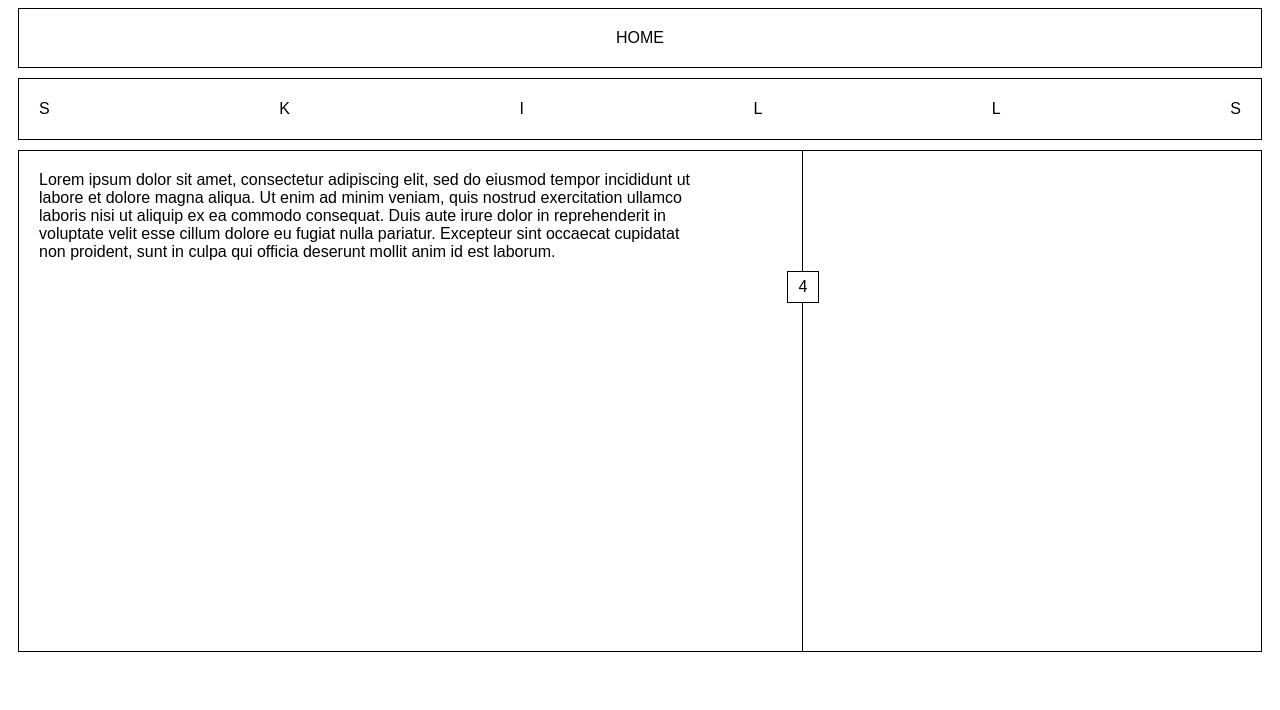
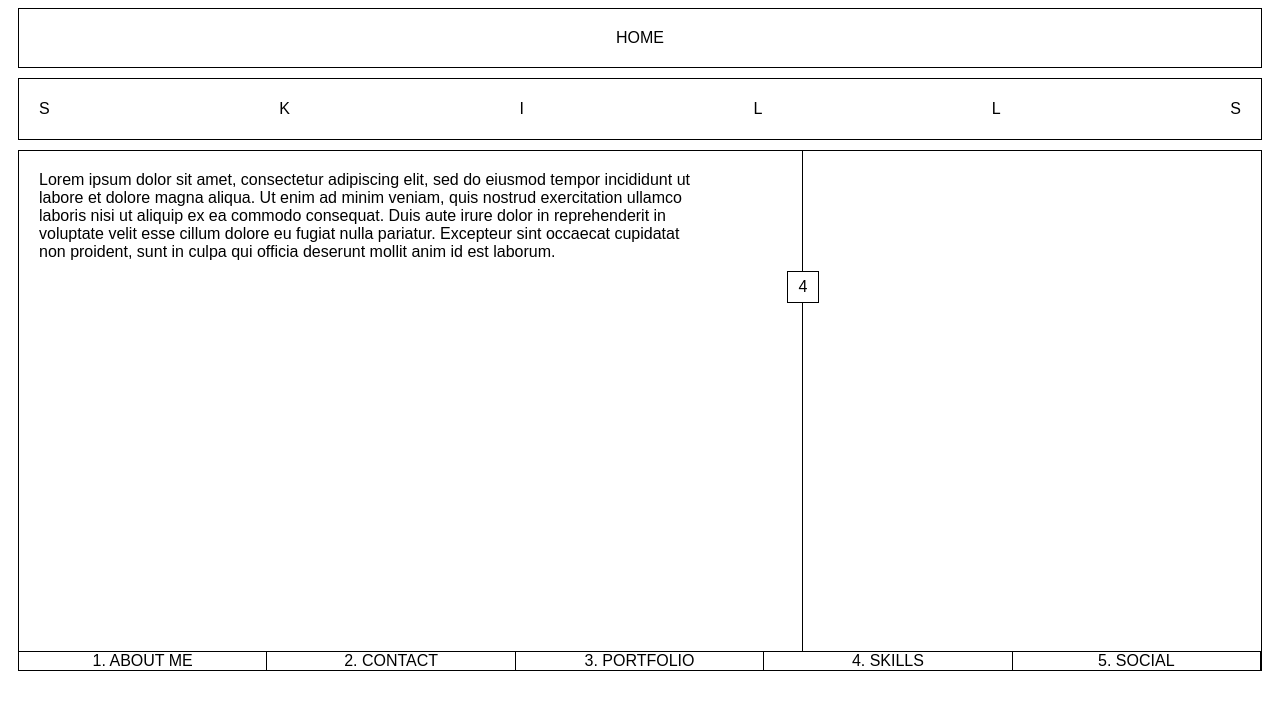
Before and after one commit to bpgoodrow/Portfolio, a React (Create React App) app: page /skills in a window 1280 px wide. Shown: the top 710 px of the page. Built offline with nearby package versions, Linux system fonts and the light colour scheme.

Commit message:
work on sidebar styling

```diff
--- a/src/components/AboutMe.css
+++ b/src/components/AboutMe.css
@@ -21,7 +21,7 @@
 
 .aboutMeHero {
   border-right: solid black .5px;
-  flex: .6;
+  flex: .8;
   display: flex;
   flex-direction: column;
   background: white;
@@ -67,3 +67,82 @@
   margin-bottom: 200px;
   background: white;
 }
+
+.footerLinks {
+  display: flex;
+  border-left: solid black .5px;
+  border-right: solid black .5px;
+  border-bottom: solid black .5px;
+  margin-left: 10px;
+  margin-right: 10px;
+}
+
+.footerLinkAboutMe {
+  border-right: solid black .5px;
+  flex: .2;
+  text-align: center;
+  color: black;
+  text-decoration: none;
+}
+
+.footerLinkAboutMe:hover {
+  background-color: black;
+  color: white;
+  cursor: pointer;
+}
+
+.footerLinkContact {
+  border-right: solid black .5px;
+  flex: .2;
+  text-align: center;
+  color: black;
+  text-decoration: none;
+}
+
+.footerLinkContact:hover {
+  background-color: black;
+  color: white;
+  cursor: pointer;
+}
+
+.footerLinkPortfolio {
+  border-right: solid black .5px;
+  flex: .2;
+  text-align: center;
+  color: black;
+  text-decoration: none;
+}
+
+.footerLinkPortfolio:hover {
+  background-color: black;
+  color: white;
+  cursor: pointer;
+}
+
+.footerLinkSkills {
+  border-right: solid black .5px;
+  flex: .2;
+  text-align: center;
+  color: black;
+  text-decoration: none;
+}
+
+.footerLinkSkills:hover {
+  background-color: black;
+  color: white;
+  cursor: pointer;
+}
+
+.footerLinkSocial {
+  border-right: solid black .5px;
+  flex: .2;
+  text-align: center;
+  color: black;
+  text-decoration: none;
+}
+
+.footerLinkSocial:hover {
+  background-color: black;
+  color: white;
+  cursor: pointer;
+}
--- a/src/components/AboutMe.js
+++ b/src/components/AboutMe.js
@@ -2,16 +2,19 @@ import React, { useEffect } from "react";
 import './AboutMe.css';
 import { useAnimation, motion } from "framer-motion";
 import { useInView } from "react-intersection-observer";
+import { NavLink } from "react-router-dom";
 
 function AboutMe() {
 
   return (
     <React.Fragment>
+
        <motion.div
         initial={{height: 0}}
         animate={{height: 1}}
         exit={{y: window.innerHeight, transition: {duration: .5}}}
       >
+        <div className="aboutMeWrapper">
           <div className="aboutMeHeader">
             <div>
               A
@@ -40,9 +43,6 @@ function AboutMe() {
               <div className="aboutMeHeroTop">
                 Lorem ipsum dolor sit amet, consectetur adipiscing elit, sed do eiusmod tempor incididunt ut labore et dolore magna aliqua. Ut enim ad minim veniam, quis nostrud exercitation ullamco laboris nisi ut aliquip ex ea commodo consequat. Duis aute irure dolor in reprehenderit in voluptate velit esse cillum dolore eu fugiat nulla pariatur. Excepteur sint occaecat cupidatat non proident, sunt in culpa qui officia deserunt mollit anim id est laborum.
               </div>
-            <div className="aboutMeHeroBottom">
-              1. ABOUT ME
-            </div>
             </div>
             <div className="aboutMeNumber">
               1
@@ -66,6 +66,14 @@ function AboutMe() {
               </div>
             </div>
           </div>
+          <div className="footerLinks">
+            <NavLink to="/aboutme" className="footerLinkAboutMe">1. ABOUT ME</NavLink>
+            <NavLink to="/contact" className="footerLinkContact">2. CONTACT</NavLink>
+            <NavLink to="/portfolio" className="footerLinkPortfolio">3. PORTFOLIO</NavLink>
+            <NavLink to="/skills" className="footerLinkSkills">4. SKILLS</NavLink>
+            <NavLink to="/social" className="footerLinkSocial">5. SOCIAL</NavLink>
+          </div>
+        </div>
       </motion.div>
     </React.Fragment>
   )
--- a/src/components/Contact.css
+++ b/src/components/Contact.css
@@ -21,7 +21,7 @@
 
 .contactHero {
   border-right: solid black .5px;
-  flex: .6;
+  flex: .8;
   display: flex;
   flex-wrap: wrap;
   padding: 20px;
--- a/src/components/Contact.js
+++ b/src/components/Contact.js
@@ -1,16 +1,18 @@
 import React from "react";
 import './Contact.css';
 import { motion } from "framer-motion";
+import { NavLink } from "react-router-dom";
 
 function Contact() {
   return (
     <React.Fragment>
-      <div className="body">
+
        <motion.div
         initial={{height: 0}}
         animate={{height: 1}}
         exit={{y: window.innerHeight, transition: {duration: .5}}}
       >
+        <div className="contactWrapper">
       <div className="contactHeader">
         <div>
           C
@@ -57,8 +59,15 @@ function Contact() {
           2
         </div>
       </div>
+      <div className="footerLinks">
+            <NavLink to="/aboutme" className="footerLinkAboutMe">1. ABOUT ME</NavLink>
+            <NavLink to="/contact" className="footerLinkContact">2. CONTACT</NavLink>
+            <NavLink to="/portfolio" className="footerLinkPortfolio">3. PORTFOLIO</NavLink>
+            <NavLink to="/skills" className="footerLinkSkills">4. SKILLS</NavLink>
+            <NavLink to="/social" className="footerLinkSocial">5. SOCIAL</NavLink>
+          </div>
+      </div>
       </motion.div>
-      </div>
     </React.Fragment>
   )
 }
--- a/src/components/Portfolio.js
+++ b/src/components/Portfolio.js
@@ -1,6 +1,7 @@
 import React from "react";
 import './Portfolio.css';
 import { motion } from "framer-motion";
+import { NavLink } from "react-router-dom";
 
 function Portfolio() {
   return(
@@ -47,6 +48,13 @@ function Portfolio() {
           3
         </div>
       </div>
+      <div className="footerLinks">
+            <NavLink to="/aboutme" className="footerLinkAboutMe">1. ABOUT ME</NavLink>
+            <NavLink to="/contact" className="footerLinkContact">2. CONTACT</NavLink>
+            <NavLink to="/portfolio" className="footerLinkPortfolio">3. PORTFOLIO</NavLink>
+            <NavLink to="/skills" className="footerLinkSkills">4. SKILLS</NavLink>
+            <NavLink to="/social" className="footerLinkSocial">5. SOCIAL</NavLink>
+          </div>
       </motion.div>
     </React.Fragment>
   )
--- a/src/components/Skills.js
+++ b/src/components/Skills.js
@@ -1,6 +1,7 @@
 import React from "react";
 import './Skills.css';
 import { motion } from "framer-motion";
+import { NavLink } from "react-router-dom";
 
 function Skills() {
   return (
@@ -38,6 +39,13 @@ function Skills() {
         4
       </div>
     </div>
+    <div className="footerLinks">
+            <NavLink to="/aboutme" className="footerLinkAboutMe">1. ABOUT ME</NavLink>
+            <NavLink to="/contact" className="footerLinkContact">2. CONTACT</NavLink>
+            <NavLink to="/portfolio" className="footerLinkPortfolio">3. PORTFOLIO</NavLink>
+            <NavLink to="/skills" className="footerLinkSkills">4. SKILLS</NavLink>
+            <NavLink to="/social" className="footerLinkSocial">5. SOCIAL</NavLink>
+          </div>
     </motion.div>
   </React.Fragment>
   )
--- a/src/components/Social.js
+++ b/src/components/Social.js
@@ -1,6 +1,7 @@
 import React from "react";
 import './Social.css';
 import { motion } from "framer-motion";
+import { NavLink } from "react-router-dom";
 
 function Social () {
   return(
@@ -85,6 +86,13 @@ function Social () {
           5
         </div>
       </div>
+      <div className="footerLinks">
+            <NavLink to="/aboutme" className="footerLinkAboutMe">1. ABOUT ME</NavLink>
+            <NavLink to="/contact" className="footerLinkContact">2. CONTACT</NavLink>
+            <NavLink to="/portfolio" className="footerLinkPortfolio">3. PORTFOLIO</NavLink>
+            <NavLink to="/skills" className="footerLinkSkills">4. SKILLS</NavLink>
+            <NavLink to="/social" className="footerLinkSocial">5. SOCIAL</NavLink>
+          </div>
       </motion.div>
     </React.Fragment>
   )
```
Also changed, not shown: 1 other file (tests, documents, lock files or other folders). Lines whose indentation alone changed are shown as unchanged.
